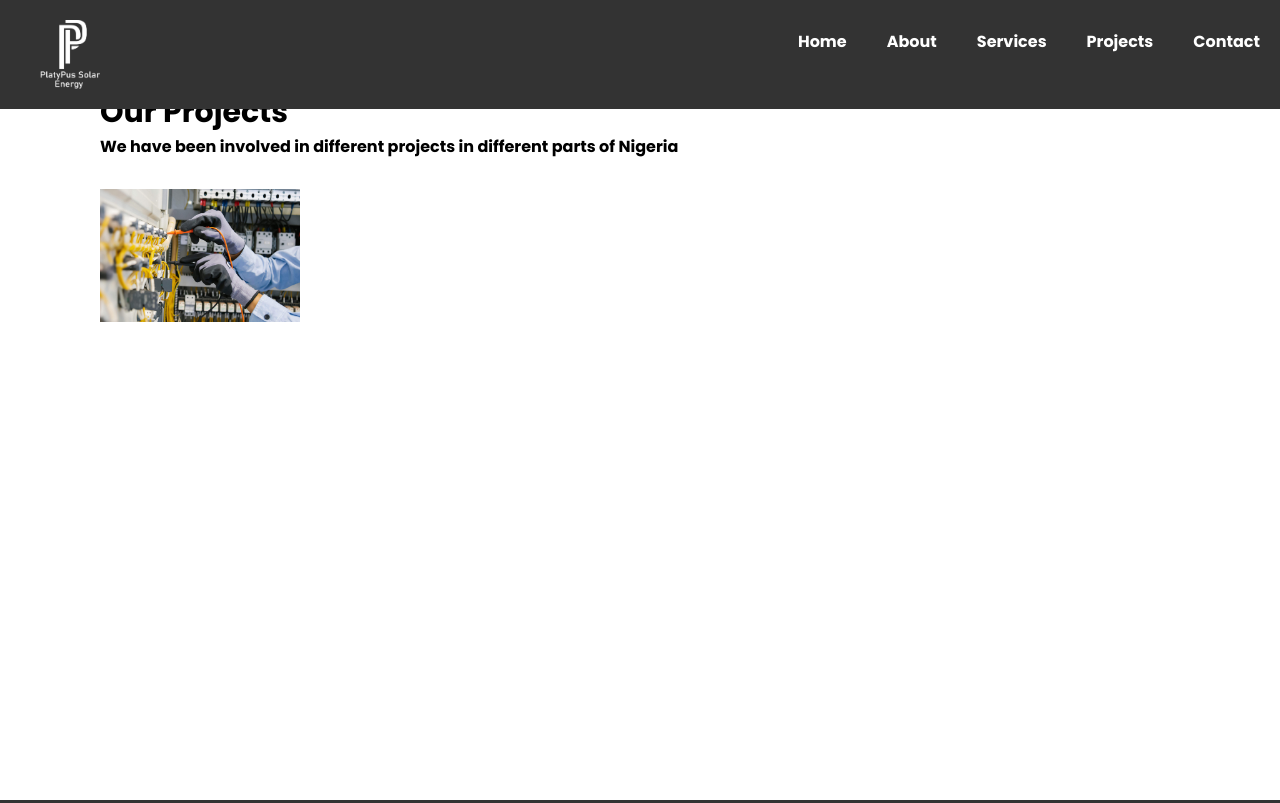
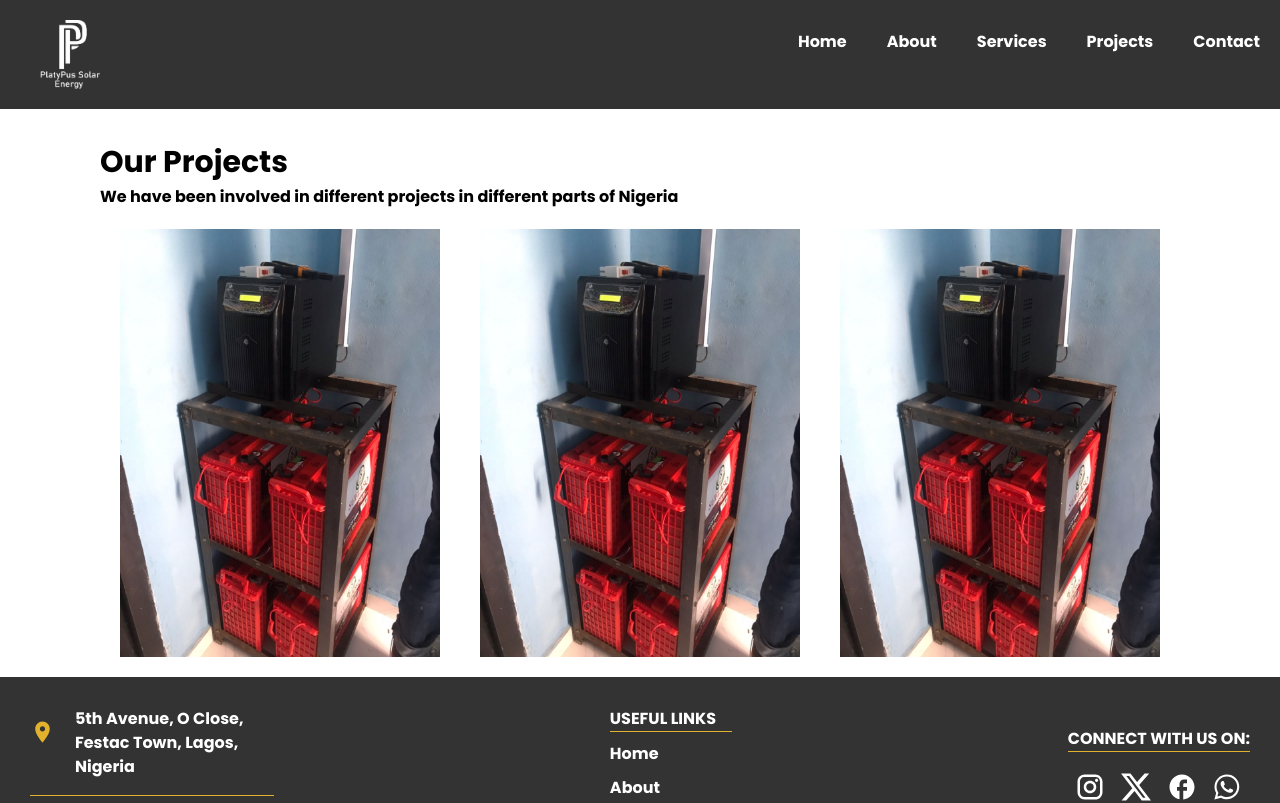
Before and after one commit to LeoDivine/platypus-energy, a Next.js app: page /projects in a window 1280 px wide. Shown: the top 803 px of the page. Built offline with nearby package versions, Linux system fonts and the light colour scheme.

Commit message:
Latest Commit

```diff
--- a/src/app/projects/page.tsx
+++ b/src/app/projects/page.tsx
@@ -3,14 +3,16 @@ import React from "react";
 
 export default function Projects() {
   return (
-    <div className="h-screen py-[90px] px-[100px]">
+    <div className="pt-[140px] px-[20px] lg:px-[100px]">
       <h1 className="text-[30px]">Our Projects</h1>
       <p>
         We have been involved in different projects in different parts of
         Nigeria
       </p>
-      <div className="mt-[30px]">
-        <ProjectInfo image="/homebg.jpeg" />
+      <div className="max-w-[1480px] mx-auto grid grid-cols-1 lg:grid-cols-3 md:grid-cols-2">
+        <ProjectInfo image="/image1.jpg" />
+        <ProjectInfo image="/image1.jpg" />
+        <ProjectInfo image="/image1.jpg" />
       </div>
     </div>
   );
--- a/src/components/projectInfo.tsx
+++ b/src/components/projectInfo.tsx
@@ -8,7 +8,7 @@ interface PROJECTINFO{
 export default function ProjectInfo({image}:PROJECTINFO) {
   return (
     <div>
-        <Image src={image} alt='project image' height="200" width="200" />
+        <Image className='rounded-[20px] w-full p-[20px]' src={image} alt='project image' height="200" width="200" />
     </div>
   )
 }
```
Also changed, not shown: public/image1.jpg (added).
